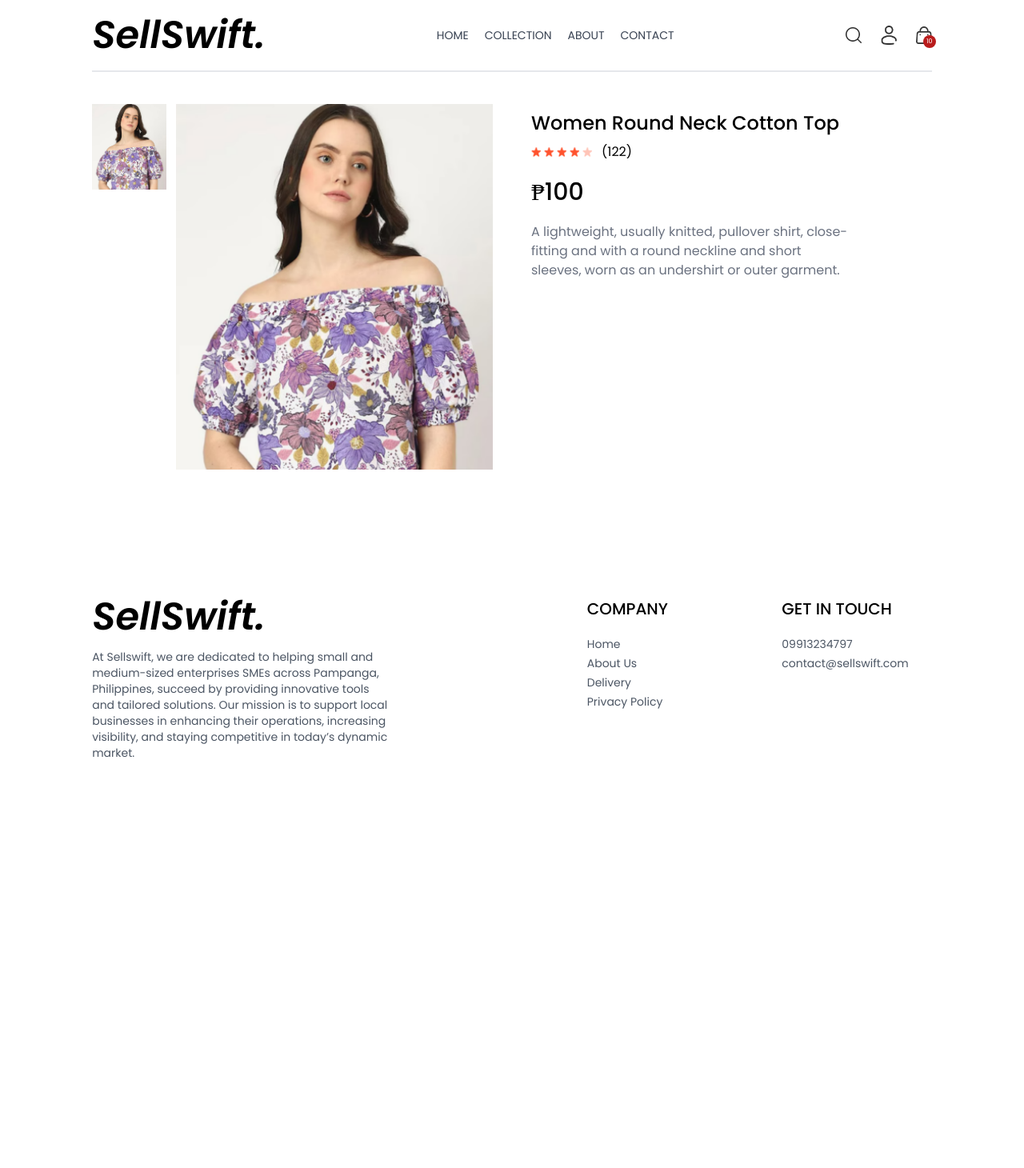
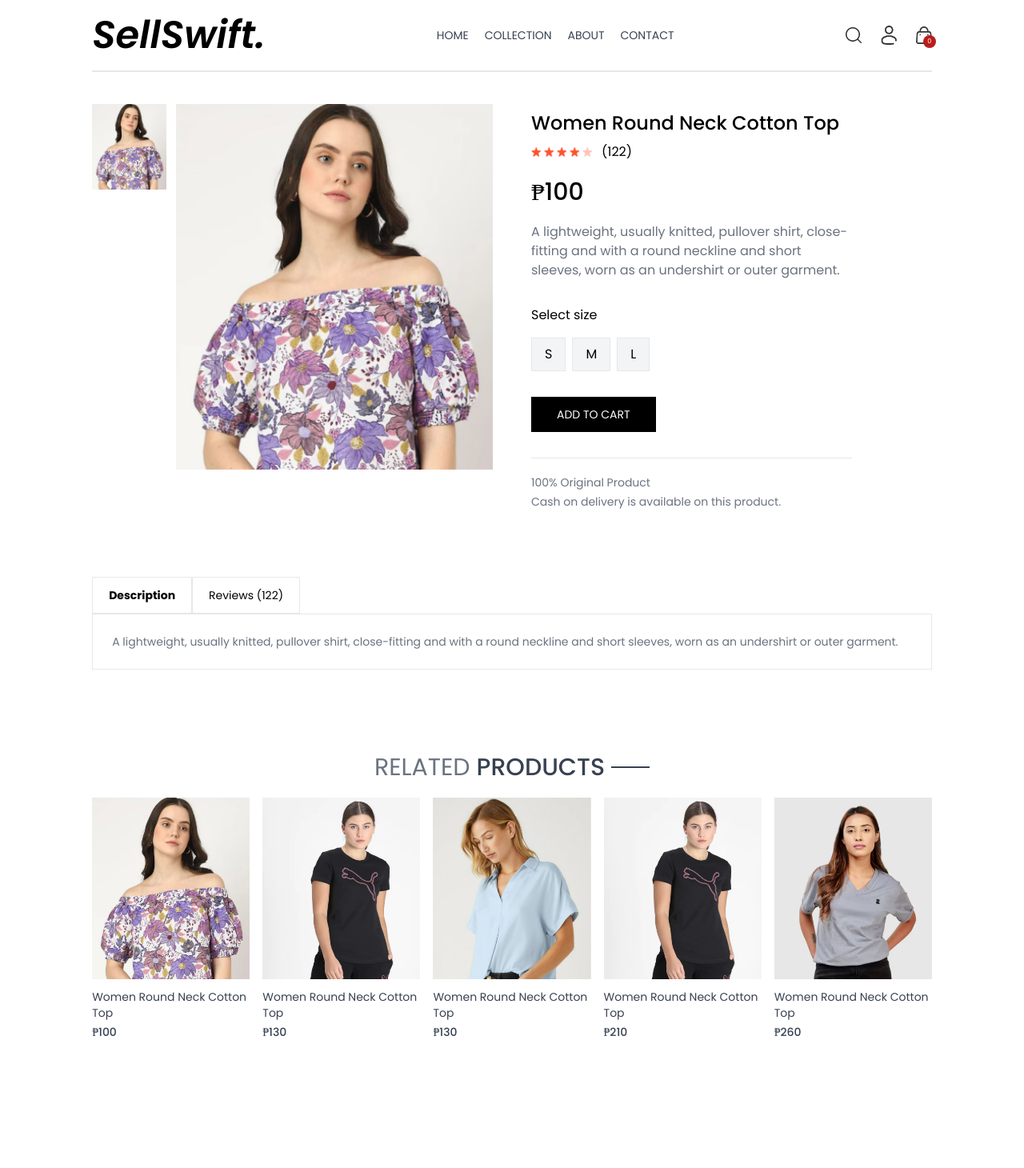
Before and after one commit to Inspectre30/sellswift_ecommerce_system, a React (Vite) app in the folder client/: page /product/aaaaa in a window 1280 px wide. Shown: the top 1460 px of the page at 80% size. Before the commit the page ends 991 px from the top, so only its background shows below. Built offline with nearby package versions, Linux system fonts and the light colour scheme.

Commit message:
new commits

```diff
--- a/client/src/App.jsx
+++ b/client/src/App.jsx
@@ -1,38 +1,40 @@
 import React from "react";
-import {Routes, Route} from 'react-router-dom'
+import { Routes, Route } from "react-router-dom";
 import Home from "./pages/Home";
-import Collection from './pages/Collection'
-import Contact from './pages/Contact'
-import Orders from './pages/Orders'
-import PlaceOrder from './pages/PlaceOrder'
-import Login from './pages/Login'
-import Cart from './pages/Cart'
-import Product from './pages/Product'
-import About from './pages/About'
+import Collection from "./pages/Collection";
+import Contact from "./pages/Contact";
+import Orders from "./pages/Orders";
+import PlaceOrder from "./pages/PlaceOrder";
+import Login from "./pages/Login";
+import Cart from "./pages/Cart";
+import Product from "./pages/Product";
+import About from "./pages/About";
 import Navbar from "./components/Navbar";
 import Footer from "./components/Footer";
 import SearchBar from "./components/SearchBar";
+
+import { ToastContainer, toast } from "react-toastify";
+import "react-toastify/dist/ReactToastify.css";
 const App = () => {
-  return(
+  return (
     <div className="px-4 sm:px-[5vw] md:px-[7vw] lg:px-[9vw]">
+    <ToastContainer />
       <Navbar />
       <SearchBar />
       <Routes>
         <Route path="/" element={<Home />} />
         <Route path="/collection" element={<Collection />} />
-      <Route path="/about" element={ <About /> } />
-      <Route path="/contact" element={<Contact /> } />
+        <Route path="/about" element={<About />} />
+        <Route path="/contact" element={<Contact />} />
         <Route path="/product/:productId" element={<Product />} />
-      <Route path="/cart" element={<Cart  />} />
-      <Route path="/login" element={<Login/>} />
+        <Route path="/cart" element={<Cart />} />
+        <Route path="/login" element={<Login />} />
         <Route path="/place-order" element={<PlaceOrder />} />
-      <Route path="/orders" element={<Orders/>} />
+        <Route path="/orders" element={<Orders />} />
       </Routes>
       <Footer />
-
     </div>
-
-  )
+  );
 };
 
 export default App;
--- /dev/null
+++ b/client/src/components/CartTotal.jsx
@@ -0,0 +1,35 @@
+import { useContext } from "react"
+import { ShopContext } from "../context/ShopContext"
+import Title from "./Title";
+
+
+const CartTotal = () => {
+    const{currency, delivery_fee, getCartAmount} = useContext(ShopContext);
+  return (
+    <div className="w-full">
+        <div className="text-2xl">
+            <Title text1={'CART'} text2={'TOTALS'}/>
+        </div>
+
+        <div className="flex flex-col gap-2 mt-2 text-sm">
+            <div className="flex justify-between">
+                <p>Subtotal</p>
+                <p>{currency}{getCartAmount()}.00</p>
+            </div>
+            <hr />
+            <div className="flex justify-between">
+                <p>Shipping Fee</p>
+                <p>{currency}{delivery_fee}</p>
+            </div>
+            <div className="flex justify-between">
+                <p>Total</p>
+                <p>{currency}{getCartAmount() === 0 ? 0 : getCartAmount() + delivery_fee}</p>
+            </div>
+        </div>
+    </div>
+  )
+}
+
+export default CartTotal
+
+//4:13:07
--- a/client/src/components/Navbar.jsx
+++ b/client/src/components/Navbar.jsx
@@ -4,7 +4,7 @@ import { assets } from "../assets/assets/frontend_assets/assets";
 import { ShopContext } from "../context/ShopContext";
 const Navbar = () => {
   const [visible, setVisible] = useState(false);
-  const {setShowSearch} = useContext(ShopContext);
+  const {setShowSearch,getCartCount} = useContext(ShopContext);
   return (
     <div className="flex items-center justify-between py-5">
       <Link to="/">
@@ -57,7 +57,7 @@ const Navbar = () => {
         <Link to="/cart" className="relative">
           <img src={assets.cart_icon} className="w-5 min-w-5" alt="" />
           <p className="absolute right-[-5px] bottom-[-5px] w-4 text-center leading-4 bg-red-700 text-white aspect-square rounded-full text-[8px]">
-            10
+           {getCartCount()}
           </p>
         </Link>
         <img
--- /dev/null
+++ b/client/src/components/RelatedProducts.jsx
@@ -0,0 +1,29 @@
+import React, { useContext, useEffect, useState} from "react";
+import { ShopContext } from "../context/ShopContext";
+import Title from '../components/Title'
+import ProductItem from '../components/ProductItem'
+const RelatedProducts = ({ category, subCategory }) => {
+  const { products } = useContext(ShopContext);
+  const [related, setRelated] = useState([]);
+  useEffect(()=> {
+        if(products.length > 0) {
+                let productsCopy = products.slice();
+                productsCopy = productsCopy.filter((item) => category === item.category)
+                productsCopy = productsCopy.filter((item) => subCategory === item.subCategory);
+
+             setRelated(productsCopy.slice(0,5));
+        }
+  },[products])
+  return <div className="my-24">
+        <div className="text-center text-3xl py-2">
+            <Title text1={'RELATED'} text2={'PRODUCTS'}/>
+        </div>
+        <div className="grid grid-cols-2 sm:grid-cols-3 md:grid-cols-4 lg:grid-cols-5 gap-4 gap-y-6">
+                {related.map((item, index) => (
+                    <ProductItem key={index} id={item._id} name={item.name} price={item.price} image={item.image} />
+                ))}
+        </div>
+  </div>;
+};
+
+export default RelatedProducts;
--- a/client/src/context/ShopContext.jsx
+++ b/client/src/context/ShopContext.jsx
@@ -1,24 +1,99 @@
-import { createContext, useState } from "react";
+import { createContext, useEffect, useState } from "react";
 import { products } from "../assets/assets/frontend_assets/assets";
+import { toast } from "react-toastify";
 export const ShopContext = createContext();
 
+const ShopContextProvider = (props) => {
+  const currency = "₱";
+  const delivery_fee = 10;
+  const [search, setSearch] = useState("");
+  const [showSearch, setShowSearch] = useState(true);
+  const [cartItems, setCartItems] = useState({});
 
-const ShopContextProvider = (props) => {
-    const currency = '₱';
-    const delivery_fee = 10;
-    const [search, setSearch] = useState('');
-    const [showSearch, setShowSearch] = useState(true);
+  const addToCart = async (itemId, size) => {
+    let cartData = structuredClone(cartItems);
 
-    const value = {
-        products,currency,delivery_fee,search,setSearch,showSearch,setShowSearch
+    if (!size) {
+      toast.error("Select Product size");
+      return;
     }
 
-    return(
-        <ShopContext.Provider value={value}>
-            {props.children}
-        </ShopContext.Provider>
-    )
-}
+    if (cartData[itemId]) {
+      if (cartData[itemId][size]) {
+        cartData[itemId][size] += 1;
+      } else {
+        cartData[itemId][size] = 1;
+      }
+    } else {
+      cartData[itemId] = {};
+      cartData[itemId][size] = 1;
+    }
+    setCartItems(cartData);
+  };
+  const getCartCount = () => {
+    let totalCount = 0;
+    for (const items in cartItems) {
+      //iterate thru the items
+      for (const item in cartItems[items]) {
+        // iterate to product sizes
+        try {
+          if (cartItems[items][item] > 0) {
+            //accessing an object using bracket notations instead of dot notation
+            totalCount += cartItems[items][item];
+          }
+        } catch (error) {
+          console.log(error);
+        }
+      }
+    }
+    return totalCount;
+  };
+
+  const updateQuantity = async (itemId,size, quantity) => {
+        let cartData = structuredClone(cartItems);
+        cartData[itemId][size] = quantity;
+        setCartItems(cartData)
+  }
+
+  const getCartAmount = () => {
+    let totalAmount = 0;
+    for(const items in cartItems) {
+        let itemInfo = products.find((product)=> product._id === items.id)
+        for(const item in cartItems[items]) {
+            try {
+                if(cartItems[items][item] > 0){
+                    totalAmount += itemInfo.price * cartItems[items][item];
+                }
+            }catch(error) {
+                console.log(error)
+            }
+        }
+    }
+    return totalAmount;
+  }
+
+//   useEffect(() => {
+//     console.log(cartItems);
+//   }, [cartItems]);
+  const value = {
+    products,
+    currency,
+    delivery_fee,
+    search,
+    setSearch,
+    showSearch,
+    setShowSearch,
+    cartItems,
+    addToCart,
+    getCartCount,
+    updateQuantity,
+    getCartAmount,
+  };
+
+  return (
+    <ShopContext.Provider value={value}>{props.children}</ShopContext.Provider>
+  );
+};
 
 export default ShopContextProvider;
 
--- a/client/src/index.css
+++ b/client/src/index.css
@@ -8,6 +8,9 @@
 a.active hr  {
     display: block;
 }
+::-webkit-scrollbar {
+    display: none;
+}
 
 @media(max-width:640px) {
     a.active{
--- a/client/src/pages/Cart.jsx
+++ b/client/src/pages/Cart.jsx
@@ -1,9 +1,101 @@
-import React from 'react'
+import { useContext, useEffect, useState } from "react";
+import { ShopContext } from "../context/ShopContext";
+import Title from "../components/Title";
+import { assets } from "../assets/assets/frontend_assets/assets";
+import CartTotal from "../components/CartTotal";
 
 const Cart = () => {
+  const { products, currency, cartItems, updateQuantity } =
+    useContext(ShopContext);
+  const [cartData, setCartData] = useState([]);
+
+  useEffect(() => {
+    const tempData = [];
+    for (const items in cartItems) {
+      for (const item in cartItems[items]) {
+        if (cartItems[items][item] > 0) {
+          tempData.push({
+            _id: items,
+            size: item,
+            quantity: cartItems[items][item],
+          });
+        }
+      }
+    }
+    setCartData(tempData);
+  }, [cartItems]);
   return (
-    <div>Cart</div>
-  )
-}
+    <div className="border-t pt-14">
+      <div className="text-2xl mb-3">
+        <Title text1={"YOUR"} text2={"CART"} />
+      </div>
 
-export default Cart
+      <div>
+        {cartData.map((item, index) => {
+          const productData = products.find(
+            (product) => product._id === item._id
+          );
+
+          return (
+            <div
+              key={index}
+              className="py-4 border-t border-b text-gray-700 grid grid-cols-[4fr_0.5fr_0.5ft] sm:grid-cols-[4fr_2fr_0.5fr] items-center gap-4"
+            >
+              <div className="flex items-start gap-6">
+                <img
+                  className="w-16 sm:w-20"
+                  src={productData.image[0]}
+                  alt=""
+                />
+                <div>
+                  <p className="text-xs sm:text-lg font-medium">
+                    {productData.name}
+                  </p>
+                  <div className="flex items-center gap-5 mt-2">
+                    <p>
+                      {currency}
+                      {productData.price}
+                    </p>
+                    <p className="px-2 sm:px-3 sm:py-1 border bg-slate-50">
+                      {item.size}
+                    </p>
+                  </div>
+                </div>
+              </div>
+
+              <input
+                onChange={(e) =>
+                  e.target.value === "" || e.target.value === "0"
+                    ? null
+                    : updateQuantity(
+                        item._id,
+                        item.size,
+                        Number(e.target.value)
+                      )
+                }
+                className="border max-w-10 sm:max-w-20 px-1 sm:px-2 py-1"
+                type="number"
+                min={1}
+                defaultValue={item.quantity}
+              />
+              <img
+                className="w-4 mr-4 sm:w-5 cursor-pointer"
+                src={assets.bin_icon}
+                alt="delete"
+                onClick={() => updateQuantity(item._id, item.size, 0)}
+              />
+            </div>
+          );
+        })}
+      </div>
+
+      <div className="flex justify-end my-20">
+          <div className="w-full sm:w-[450px]">
+            <CartTotal />
+          </div>
+      </div>
+    </div>
+  );
+};
+
+export default Cart;
--- a/client/src/pages/Product.jsx
+++ b/client/src/pages/Product.jsx
@@ -2,12 +2,14 @@ import React, { useContext, useEffect, useState } from "react";
 import { useParams } from "react-router-dom";
 import { ShopContext } from "../context/ShopContext";
 import { assets } from "../assets/assets/frontend_assets/assets";
+import RelatedProducts from "../components/RelatedProducts";
 
 const Product = () => {
   const { productId } = useParams();
-  const { products, currency } = useContext(ShopContext);
+  const { products, currency, addToCart } = useContext(ShopContext);
   const [productData, setProductData] = useState(false);
   const [image, setImage] = useState("");
+  const [size, setSize] = useState("")
   const fetchProductData = async () => {
     products.map((item) => {
       if (item._id === productId) {
@@ -57,8 +59,38 @@ const Product = () => {
           </div>
           <p className="mt-5 text-3xl font-medium">{currency}{productData.price}</p>
           <p className="mt-5 text-gray-500 md:w-4/5">{productData.description}</p>
+          <div className="flex flex-col gap-4 my-8">
+            <p>Select size</p>
+            <div className="flex gap-2">
+              {productData.sizes.map((item, index)=>(
+                <button onClick={() => setSize(item)} className={`border py-2 px-4 bg-gray-100 ${item === size ? 'border-orange-500':''}`} key={index}>{item}</button>
+              ))}
+            </div>
+          </div>
+          <button onClick={()=> addToCart(productData._id, size)}className="bg-black text-white px-8 py-3 text-sm active:bg-gray-700">ADD TO CART</button>
+          <hr className="mt-8 sm:w-4/5"/>
+          <div className="text-sm text-gray-500 mt-5 flex flex-col gap-1">
+                <p>100% Original Product</p>
+                <p>Cash on delivery is available on this product.</p>
+                <p></p>
+          </div>
         </div>
       </div>
+
+      {/* Description and review section  */}
+      <div className="mt-20">
+        <div className="flex">
+          <b className="border px-5 py-3 text-sm">Description</b>
+          <p className="border px-5 py-3 text-sm">Reviews (122)</p>
+        </div>
+        <div className="flex flex-col gap-4 border px-6 py-6 text-sm text-gray-500">
+          <p>A lightweight, usually knitted, pullover shirt, close-fitting and with a round neckline and short sleeves, worn as an undershirt or outer garment.</p>
+        </div>
+      </div>
+
+
+      {/* Display related products */}
+      <RelatedProducts category={productData.category} subCategory={productData.subCategory} />
     </div>
   ) : (
     <div className="opacity-0"></div>
@@ -66,4 +98,4 @@ const Product = () => {
 };
 
 export default Product;
-//3:02:38
+//3:04:18
```
Lines whose indentation alone changed are shown as unchanged.
